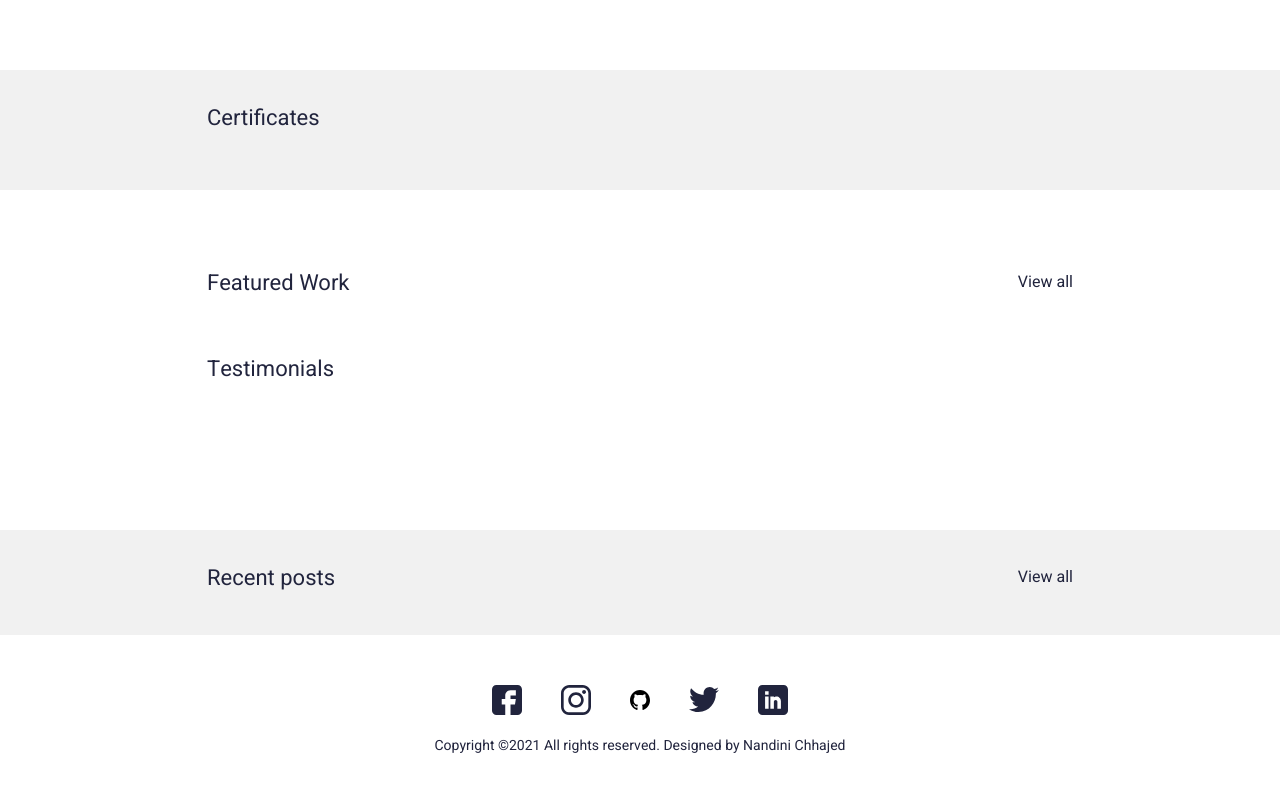
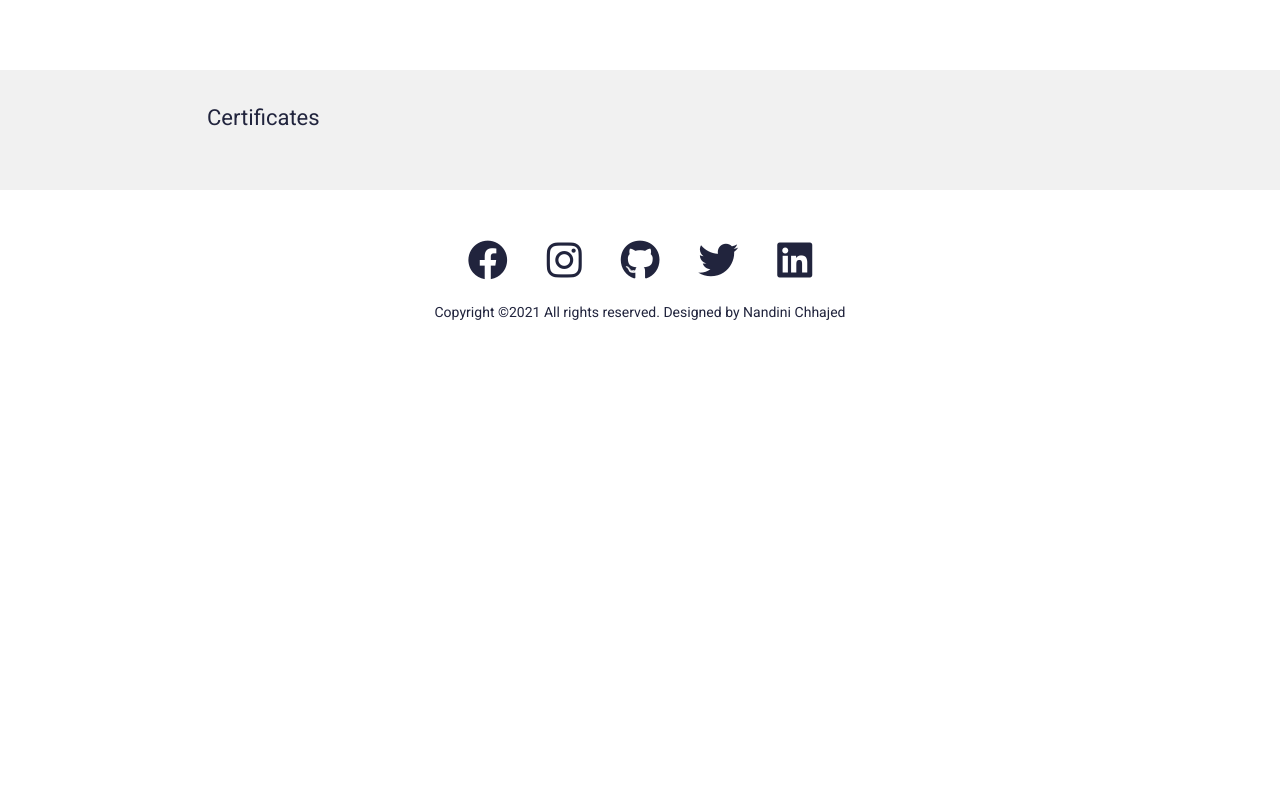
Before and after one commit to nandinichhajed/Portfolio, a Django app: page / in a window 1280 px wide. Shown: the part 559-1365 px from the top of the page. After the commit the page ends 879 px from the top, so only its background shows below. Run offline with Django 3.2, Linux system fonts and the light colour scheme; data that the repository does not hold is empty; some libraries are stand-ins or nearby versions.

Commit message:
updating html and css

```diff
--- a/portfolio/resume/templates/main/base.html
+++ b/portfolio/resume/templates/main/base.html
@@ -11,6 +11,7 @@
     <link rel="home" href="{% url 'main:home' %}"/>
     <meta name="description" content="{% block description %}{% endblock %}">
     <meta name="keywords" content="{% block keywords %}{% endblock %}">
+    <link rel="stylesheet" href="https://cdnjs.cloudflare.com/ajax/libs/font-awesome/6.0.0-beta2/css/all.min.css" integrity="sha512-YWzhKL2whUzgiheMoBFwW8CKV4qpHQAEuvilg9FAn5VJUDwKZZxkJNuGM4XkWuk94WCrrwslk8yWNGmY1EduTA==" crossorigin="anonymous" referrerpolicy="no-referrer" />
 
     <link rel="shortcut icon" type="image/x-icon" href="{% static 'images/n.png' %}">
     <link rel="apple-touch-icon" type="image/jpg" href="{% static 'images/n.png' %}">
--- a/portfolio/resume/templates/main/index.html
+++ b/portfolio/resume/templates/main/index.html
@@ -112,7 +112,7 @@ Start Content
   </div>
 </section>
 
-<section>
+ <section>
   <div class="sectionSpaceSm lightBg">
     <div class="container">
       <div class="row pb-3">
@@ -151,7 +151,7 @@ Start Content
   </div>
 </section>
 
-<section>
+{% comment %} <section>
   <div class="sectionSpace">
     <div class="container">
       <div class="portfolioCol">
@@ -187,7 +187,7 @@ Start Content
         {% endfor %}
 
       </div>
-      <div class="testimonialCol">
+       <div class="testimonialCol">
         <h4 class="smText regular d-block">Testimonials</h4>
         <div class="testimonialSlider">
           <div class="swiper testimonialSwiper">
@@ -224,9 +224,9 @@ Start Content
       </div>
     </div>
   </div>
-</section>
+</section>  {% endcomment %}
 
-<section>
+{% comment %} <section>
   <div class="sectionSpaceSm lightBg">
     <div class="container">
       <div class="row pb-3">
@@ -256,7 +256,7 @@ Start Content
       </div>
     </div>
   </div>
-</section>
+</section> {% endcomment %}
 {% endblock %}
 <!-- ================================
 End Content
--- a/portfolio/resume/templates/main/partials/footer.html
+++ b/portfolio/resume/templates/main/partials/footer.html
@@ -6,11 +6,12 @@ Start Footer
     <div class="footerCol">
     <div class="container">
         <ul class="socialCol">
-        <li><a href="javascript:void(0)"><img src="{% static 'images/fb.svg' %}" alt="..."></a></li>
-        <li><a href="javascript:void(0)"><img src="{% static 'images/insta.svg' %}" alt="..."></a></li>
-        <li><a href="javascript:void(0)"><img src="{% static 'images/github.svg' %}" alt="..."></a></li>
-        <li><a href="javascript:void(0)"><img src="{% static 'images/twitter.svg' %}" alt="..."></a></li>
-        <li><a href="javascript:void(0)"><img src="{% static 'images/linkedin.svg' %}" alt="..."></a></li>
+        <li><a href="https://facebook.com/nandinichhajed08"><i class="fab fa-facebook big-icon" ></i></a></li>
+        <li><a href="https://www.instagram.com/nandini_chhajed_"><i class="fab fa-instagram big-icon" ></i></a></li>
+        <li><a href="https://github.com/nandinichhajed"><i class="fab fa-github big-icon" ></i></a></li>
+        <li><a href="https://twitter.com/nandini_chhajed"><i class="fab fa-twitter big-icon" ></i></a></li>
+        <li><a href="https://linkedin.com/in/nandinichhajed"><i class="fab fa-linkedin big-icon" ></i></a></li>
+
         </ul>
         <div class="copyrightCol">
         <p>Copyright ©{% now 'Y' %} All rights reserved. Designed by Nandini Chhajed</a></p>
--- a/portfolio/static/css/style.css
+++ b/portfolio/static/css/style.css
@@ -774,3 +774,8 @@ input[type=text], input[type=email], select, textarea {
   margin-bottom: 16px;
   resize: vertical
 }
+
+.big-icon{
+  font-size: 40px;
+  /* color: #3D0048; */
+}
```
